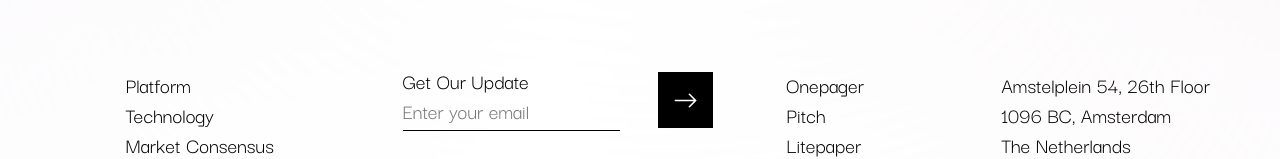
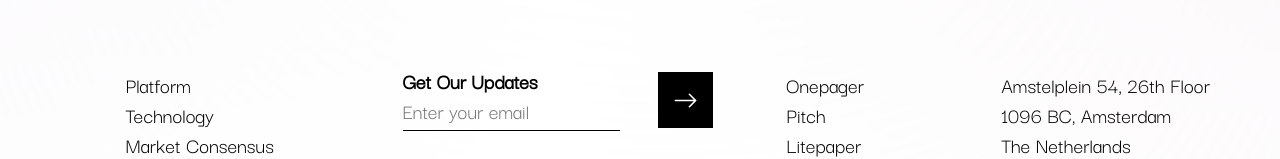
Before and after one commit to sumit-yadav1/Syntrix, a React (Create React App) app: page / in a window 1280 px wide. Shown: the part 4473-4632 px from the top of the page. Built offline with nearby package versions, Linux system fonts and the light colour scheme.

Commit message:
update footer

```diff
--- a/src/Components/Footer/Footer.js
+++ b/src/Components/Footer/Footer.js
@@ -151,7 +151,7 @@ const Footer = () => {
                 <div>
                   <div className="inputContainer d-flex align-items-center ">
                     <div style={{ width: "70%" }}>
-                      <p className="text">Get Our Update</p>
+                      <p style={{fontWeight:800}}className="text">Get Our Updates</p>
                       <input
                         type="text"
                         className="input"
```
